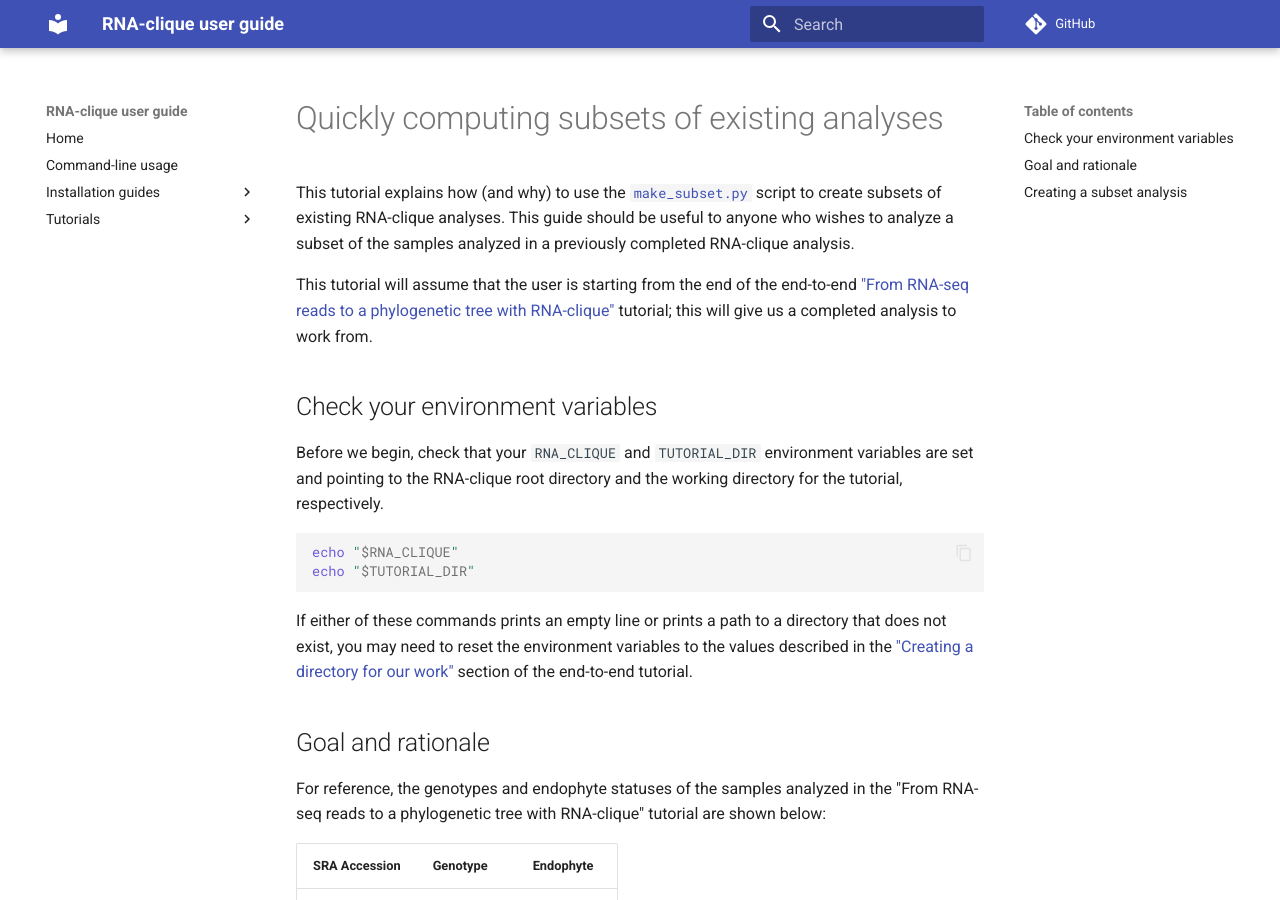
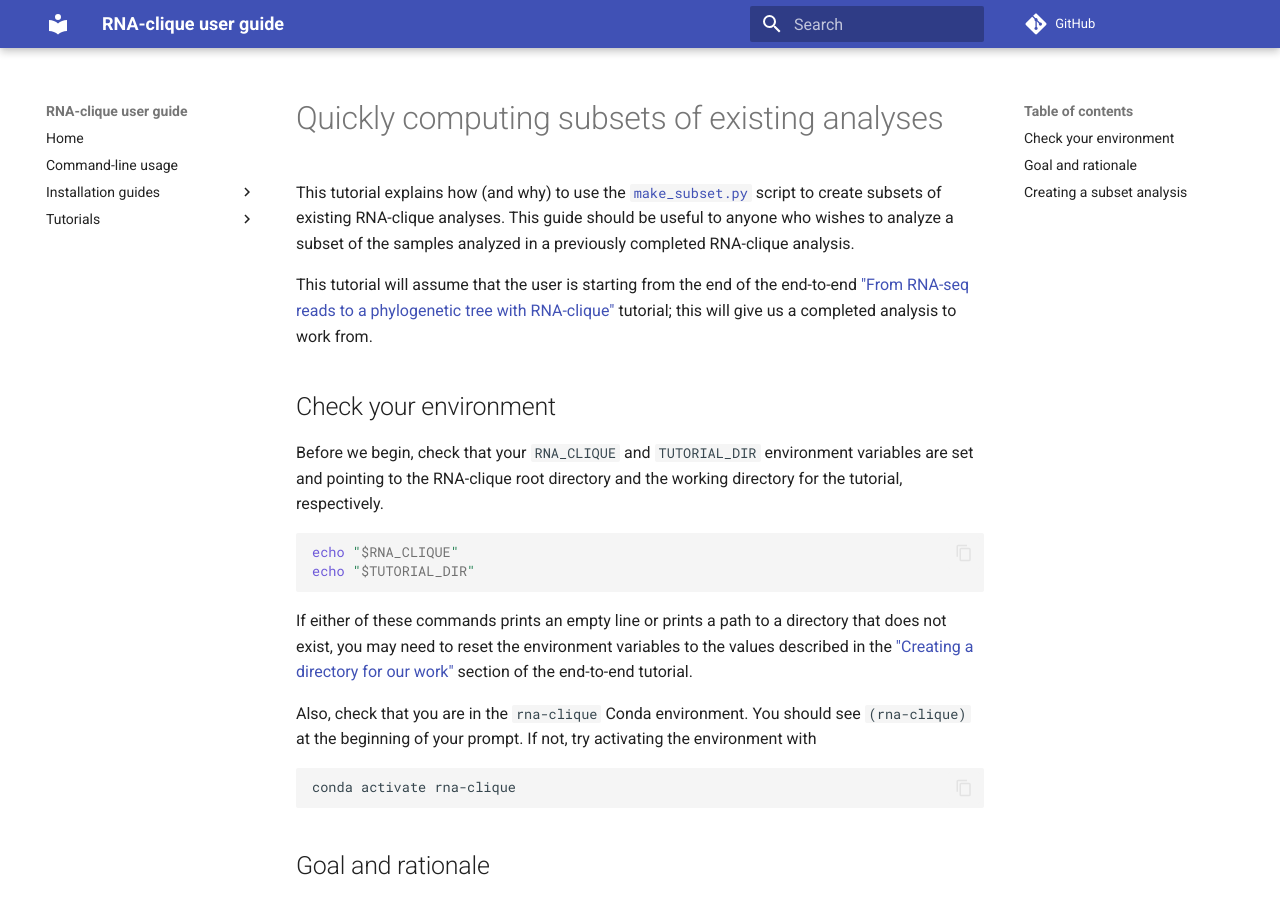
Before and after one commit to actapia/rna_clique, an MkDocs documentation site: the page built from docs/tutorials/subsets/README.md, in a window 1280 px wide and 900 px high. Built offline with MkDocs 1.6.1 and Material for MkDocs 9.7.7, drawn with Linux system fonts in a browser that asks for light colours; comment, search, counter and statistics services are not loaded; the version menu is left out.

Commit message:
Add conda environment check for subset tutorial.

````diff
--- a/docs/tutorials/subsets/README.md
+++ b/docs/tutorials/subsets/README.md
@@ -10,7 +10,7 @@ end-to-end ["From RNA-seq reads to a phylogenetic tree with
 RNA-clique"](../reads2tree/README.md) tutorial; this will give us a completed
 analysis to work from.
 
-## Check your environment variables
+## Check your environment
 
 Before we begin, check that your `RNA_CLIQUE` and `TUTORIAL_DIR` environment
 variables are set and pointing to the RNA-clique root directory and the working
@@ -26,6 +26,14 @@ that does not exist, you may need to reset the environment variables to the
 values described in the ["Creating a directory for our
 work"](../reads2tree/README.md#creating-a-directory-for-our-work) section of the
 end-to-end tutorial.
+
+Also, check that you are in the `rna-clique` Conda environment. You should see
+`(rna-clique)` at the beginning of your prompt. If not, try activating the
+environment with
+
+```bash
+conda activate rna-clique
+```
 
 ## Goal and rationale
 
````
